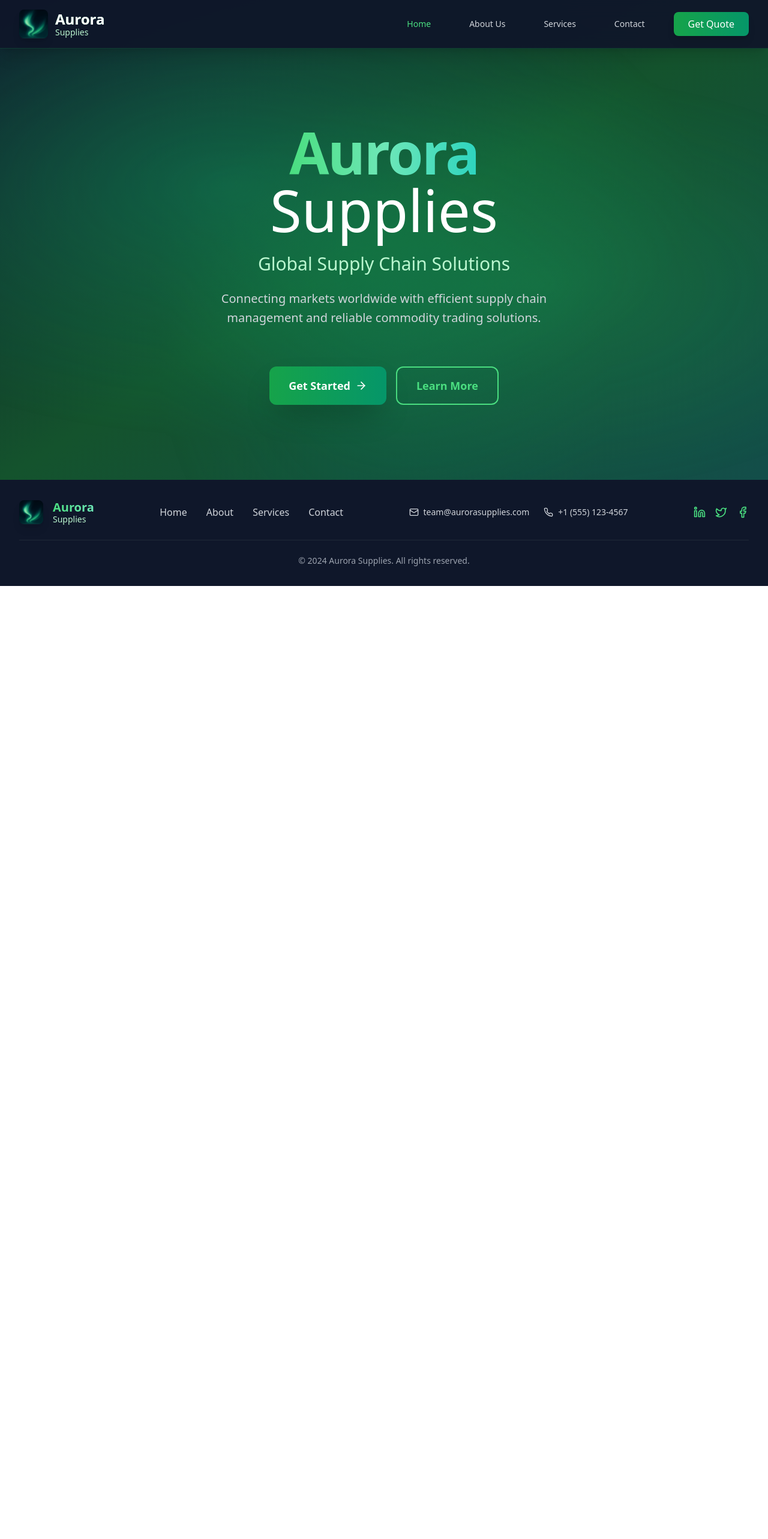
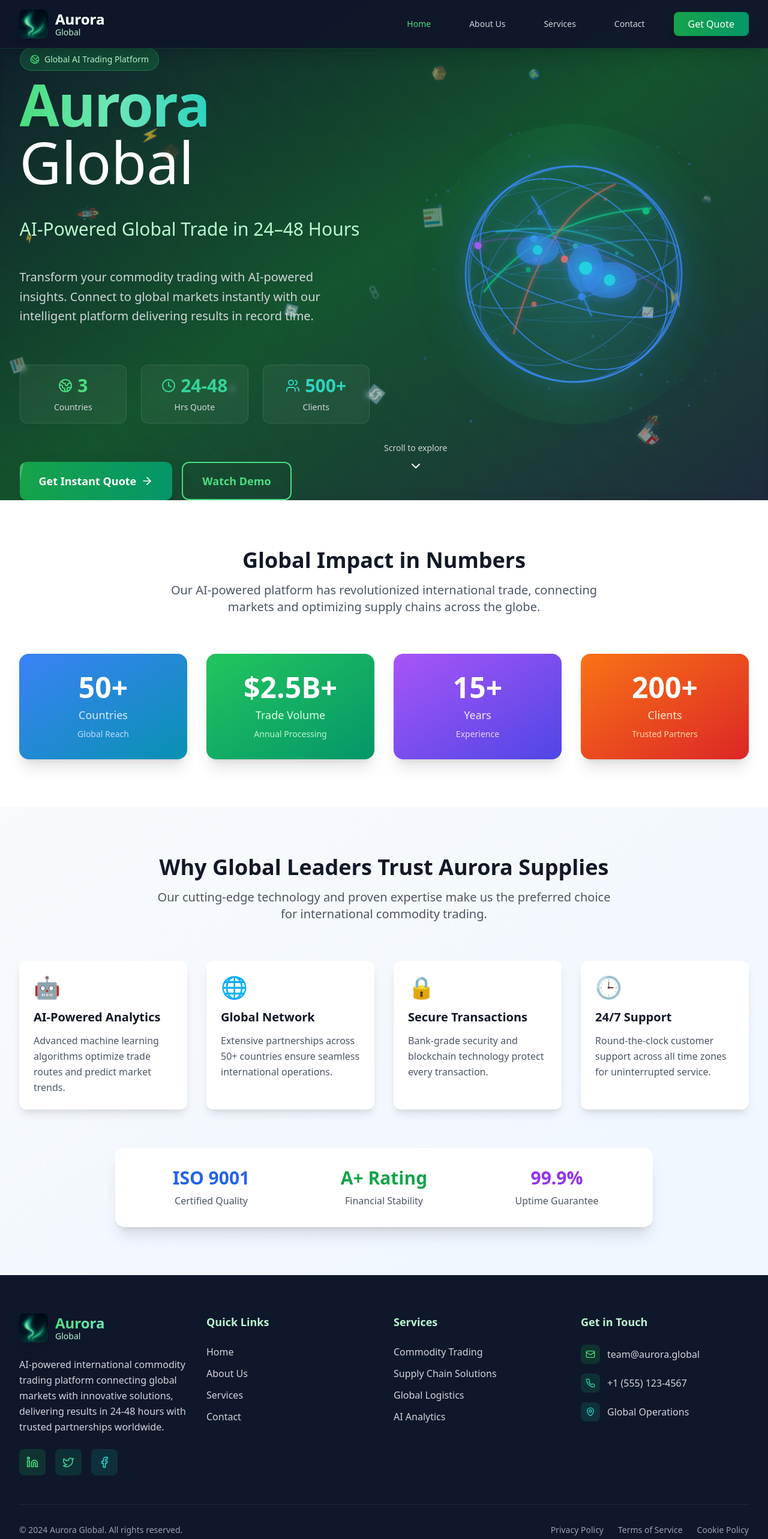
Before and after one commit to alokverma-bulkrooms/aurora-supplies-, a React (Vite) app: page / in a window 1280 px wide. Shown: the top 2566 px of the page at 60% size. Before the commit the page ends 977 px from the top, so only its background shows below. Built offline with nearby package versions, Linux system fonts and the light colour scheme.

Commit message:
Reverted to commit d1b9e11820b09f1e3a00b4adb812b26b321e7123

```diff
--- a/src/components/Footer.tsx
+++ b/src/components/Footer.tsx
@@ -4,70 +4,151 @@ import { Link } from "react-router-dom";
 
 const Footer = () => {
   return (
-    <footer className="bg-slate-900 text-white py-8">
-      <div className="max-w-7xl mx-auto px-4 sm:px-6 lg:px-8">
-        <div className="flex flex-col md:flex-row justify-between items-center space-y-6 md:space-y-0">
+    <footer className="bg-slate-900 text-white">
+      <div className="max-w-7xl mx-auto px-4 sm:px-6 lg:px-8 py-16">
+        <div className="grid grid-cols-1 md:grid-cols-2 lg:grid-cols-4 gap-8">
           {/* Company Info */}
-          <div className="flex items-center space-x-4">
+          <div className="lg:col-span-1">
+            <div className="flex items-center space-x-3 mb-6">
               <img
-              src="/lovable-uploads/db4b3c7a-e646-499d-987f-88cb8762f865.png"
-              alt="Aurora Supplies"
-              className="h-10 w-10 rounded-lg shadow-lg"
+                src="/lovable-uploads/f24ce586-8d11-4595-9c26-db9d6e121c8e.png"
+                alt="Aurora Global"
+                className="h-12 w-12 rounded-lg shadow-lg"
               />
               <div className="flex flex-col">
-              <span className="text-xl font-bold bg-gradient-to-r from-green-400 to-emerald-300 bg-clip-text text-transparent">
+                <span className="text-2xl font-bold bg-gradient-to-r from-green-400 to-emerald-300 bg-clip-text text-transparent">
                   Aurora
                 </span>
-              <span className="text-green-200 text-sm font-medium -mt-1">Supplies</span>
+                <span className="text-green-200 text-sm font-medium -mt-1">Global</span>
               </div>
             </div>
-
-          {/* Navigation Links */}
-          <div className="flex space-x-8">
-            <Link to="/" className="text-gray-300 hover:text-white transition-colors duration-300">
-              Home
-            </Link>
-            <Link to="/about" className="text-gray-300 hover:text-white transition-colors duration-300">
-              About
-            </Link>
-            <Link to="/services" className="text-gray-300 hover:text-white transition-colors duration-300">
-              Services
-            </Link>
-            <Link to="/contact" className="text-gray-300 hover:text-white transition-colors duration-300">
-              Contact
-            </Link>
-          </div>
-
-          {/* Contact Info */}
-          <div className="flex items-center space-x-6 text-sm">
-            <a href="mailto:team@aurorasupplies.com" className="flex items-center space-x-2 text-gray-300 hover:text-white transition-colors duration-300">
-              <Mail className="h-4 w-4" />
-              <span>team@aurorasupplies.com</span>
-            </a>
-            <a href="tel:+15551234567" className="flex items-center space-x-2 text-gray-300 hover:text-white transition-colors duration-300">
-              <Phone className="h-4 w-4" />
-              <span>+1 (555) 123-4567</span>
-            </a>
-          </div>
+            <p className="text-gray-300 mb-6 leading-relaxed">
+              AI-powered international commodity trading platform connecting global markets
+              with innovative solutions, delivering results in 24-48 hours with trusted partnerships worldwide.
+            </p>
 
             {/* Social Media */}
             <div className="flex space-x-4">
-            <a href="#" className="text-green-400 hover:text-white transition-colors duration-300">
-              <Linkedin className="w-5 h-5" />
+              <a
+                href="#"
+                className="group bg-green-600/20 hover:bg-green-600 p-3 rounded-lg transition-all duration-300 hover:scale-110"
+              >
+                <Linkedin className="w-5 h-5 text-green-400 group-hover:text-white" />
               </a>
-            <a href="#" className="text-green-400 hover:text-white transition-colors duration-300">
-              <Twitter className="w-5 h-5" />
+              <a
+                href="#"
+                className="group bg-emerald-600/20 hover:bg-emerald-600 p-3 rounded-lg transition-all duration-300 hover:scale-110"
+              >
+                <Twitter className="w-5 h-5 text-emerald-400 group-hover:text-white" />
               </a>
-            <a href="#" className="text-green-400 hover:text-white transition-colors duration-300">
-              <Facebook className="w-5 h-5" />
+              <a
+                href="#"
+                className="group bg-teal-600/20 hover:bg-teal-600 p-3 rounded-lg transition-all duration-300 hover:scale-110"
+              >
+                <Facebook className="w-5 h-5 text-teal-400 group-hover:text-white" />
               </a>
             </div>
           </div>
 
-        <div className="border-t border-gray-800 mt-6 pt-6 text-center">
+          {/* Quick Links */}
+          <div>
+            <h3 className="text-lg font-semibold mb-6 text-green-200">Quick Links</h3>
+            <ul className="space-y-3">
+              <li>
+                <Link
+                  to="/"
+                  className="text-gray-300 hover:text-white hover:translate-x-1 transition-all duration-300 inline-block"
+                >
+                  Home
+                </Link>
+              </li>
+              <li>
+                <Link
+                  to="/about"
+                  className="text-gray-300 hover:text-white hover:translate-x-1 transition-all duration-300 inline-block"
+                >
+                  About Us
+                </Link>
+              </li>
+              <li>
+                <Link
+                  to="/services"
+                  className="text-gray-300 hover:text-white hover:translate-x-1 transition-all duration-300 inline-block"
+                >
+                  Services
+                </Link>
+              </li>
+              <li>
+                <Link
+                  to="/contact"
+                  className="text-gray-300 hover:text-white hover:translate-x-1 transition-all duration-300 inline-block"
+                >
+                  Contact
+                </Link>
+              </li>
+            </ul>
+          </div>
+
+          {/* Services */}
+          <div>
+            <h3 className="text-lg font-semibold mb-6 text-green-200">Services</h3>
+            <ul className="space-y-3">
+              <li>
+                <span className="text-gray-300">Commodity Trading</span>
+              </li>
+              <li>
+                <span className="text-gray-300">Supply Chain Solutions</span>
+              </li>
+              <li>
+                <span className="text-gray-300">Global Logistics</span>
+              </li>
+              <li>
+                <span className="text-gray-300">AI Analytics</span>
+              </li>
+            </ul>
+          </div>
+
+          {/* Contact Info */}
+          <div>
+            <h3 className="text-lg font-semibold mb-6 text-green-200">Get in Touch</h3>
+            <div className="space-y-4">
+              <div className="flex items-center space-x-3 group">
+                <div className="bg-green-600/20 p-2 rounded-lg group-hover:bg-green-600/40 transition-colors duration-300">
+                  <Mail className="h-4 w-4 text-green-400" />
+                </div>
+                <a href="mailto:team@aurora.global" className="text-gray-300 hover:text-white transition-colors duration-300">
+                  team@aurora.global
+                </a>
+              </div>
+              <div className="flex items-center space-x-3 group">
+                <div className="bg-emerald-600/20 p-2 rounded-lg group-hover:bg-emerald-600/40 transition-colors duration-300">
+                  <Phone className="h-4 w-4 text-emerald-400" />
+                </div>
+                <a href="tel:+15551234567" className="text-gray-300 hover:text-white transition-colors duration-300">
+                  +1 (555) 123-4567
+                </a>
+              </div>
+              <div className="flex items-center space-x-3 group">
+                <div className="bg-teal-600/20 p-2 rounded-lg group-hover:bg-teal-600/40 transition-colors duration-300">
+                  <MapPin className="h-4 w-4 text-teal-400" />
+                </div>
+                <span className="text-gray-300">Global Operations</span>
+              </div>
+            </div>
+          </div>
+        </div>
+
+        <div className="border-t border-gray-800 mt-12 pt-8">
+          <div className="flex flex-col md:flex-row justify-between items-center space-y-4 md:space-y-0">
             <p className="text-gray-400 text-sm">
-            © 2024 Aurora Supplies. All rights reserved.
+              © 2024 Aurora Global. All rights reserved.
             </p>
+            <div className="flex space-x-6 text-sm text-gray-400">
+              <a href="#" className="hover:text-white transition-colors duration-300">Privacy Policy</a>
+              <a href="#" className="hover:text-white transition-colors duration-300">Terms of Service</a>
+              <a href="#" className="hover:text-white transition-colors duration-300">Cookie Policy</a>
+            </div>
+          </div>
         </div>
       </div>
     </footer>
--- a/src/components/Navbar.tsx
+++ b/src/components/Navbar.tsx
@@ -23,15 +23,15 @@ const Navbar = () => {
           <div className="flex items-center">
             <Link to="/" className="flex items-center space-x-3 group">
               <img
-                src="/lovable-uploads/db4b3c7a-e646-499d-987f-88cb8762f865.png"
-                alt="Aurora Supplies"
+                src="/lovable-uploads/f24ce586-8d11-4595-9c26-db9d6e121c8e.png"
+                alt="Aurora Global"
                 className="h-12 w-12 rounded-lg shadow-lg group-hover:shadow-green-500/50 transition-all duration-300"
               />
               <div className="flex flex-col">
                 <span className="text-white text-2xl font-bold bg-gradient-to-r from-green-400 to-emerald-300 bg-clip-text text-transparent">
                   Aurora
                 </span>
-                <span className="text-green-200 text-sm font-medium -mt-1">Supplies</span>
+                <span className="text-green-200 text-sm font-medium -mt-1">Global</span>
               </div>
             </Link>
           </div>
--- a/src/components/home/Hero.tsx
+++ b/src/components/home/Hero.tsx
@@ -1,74 +1,168 @@
 
-import { ArrowRight } from "lucide-react";
+import { useState, useEffect } from "react";
+import { ChevronDown, ArrowRight, Globe2, Clock, Users } from "lucide-react";
+import AnimatedGlobe from "./AnimatedGlobe";
+import FloatingIcons from "./FloatingIcons";
 
 const Hero = () => {
+  const [currentText, setCurrentText] = useState("");
+  const [currentIndex, setCurrentIndex] = useState(0);
+  const [showCursor, setShowCursor] = useState(true);
+
+  const texts = [
+    "AI-Powered Global Trade in 24–48 Hours",
+    "Seamless Commodity Trading Worldwide",
+    "Intelligent Supply Chain Solutions",
+    "Global Trade Network Optimization"
+  ];
+
+  // Typewriter effect
+  useEffect(() => {
+    const text = texts[currentIndex];
+    let charIndex = 0;
+
+    const typewriter = setInterval(() => {
+      if (charIndex <= text.length) {
+        setCurrentText(text.slice(0, charIndex));
+        charIndex++;
+      } else {
+        clearInterval(typewriter);
+        setTimeout(() => {
+          setCurrentIndex((prev) => (prev + 1) % texts.length);
+        }, 3000);
+      }
+    }, 80);
+
+    return () => clearInterval(typewriter);
+  }, [currentIndex]);
+
+  // Cursor blinking effect
+  useEffect(() => {
+    const cursorInterval = setInterval(() => {
+      setShowCursor(prev => !prev);
+    }, 500);
+    return () => clearInterval(cursorInterval);
+  }, []);
+
   return (
-    <div className="relative min-h-screen bg-gradient-to-br from-slate-900 via-green-900 to-teal-900 overflow-hidden">
-      {/* Aurora-inspired background */}
+    <div className="relative min-h-screen bg-gradient-to-br from-slate-900 via-green-900 to-slate-800 overflow-hidden">
+      {/* Animated Background with Neural Mesh */}
       <div className="absolute inset-0">
         <div
-          className="w-full h-full opacity-60"
+          className="w-full h-full opacity-10"
           style={{
             backgroundImage: `
-              radial-gradient(ellipse at 30% 40%, rgba(16, 185, 129, 0.4) 0%, transparent 60%),
-              radial-gradient(ellipse at 70% 60%, rgba(34, 197, 94, 0.3) 0%, transparent 50%),
-              radial-gradient(ellipse at 50% 80%, rgba(5, 150, 105, 0.2) 0%, transparent 40%)
+              radial-gradient(circle at 25% 25%, rgba(34, 197, 94, 0.3) 0%, transparent 50%),
+              radial-gradient(circle at 75% 75%, rgba(16, 185, 129, 0.3) 0%, transparent 50%),
+              linear-gradient(45deg, transparent 30%, rgba(34, 197, 94, 0.1) 50%, transparent 70%)
             `,
-            backgroundSize: '100% 100%',
-            animation: 'aurora 8s ease-in-out infinite alternate'
+            backgroundSize: '100% 100%, 100% 100%, 60px 60px',
+            animation: 'float 20s ease-in-out infinite'
           }}
         />
       </div>
 
+      {/* Floating Icons */}
+      <FloatingIcons />
+
       {/* Main Content */}
       <div className="relative z-10 min-h-screen flex items-center pt-20">
-        <div className="max-w-7xl mx-auto px-4 sm:px-6 lg:px-8 text-center">
+        <div className="max-w-7xl mx-auto px-4 sm:px-6 lg:px-8 grid lg:grid-cols-2 gap-12 items-center">
+          {/* Left Content */}
           <div className="text-white space-y-8">
             <div className="space-y-6">
+              <div className="space-y-2">
+                <div className="inline-flex items-center px-4 py-2 bg-green-500/20 rounded-full border border-green-400/30 backdrop-blur-sm">
+                  <Globe2 className="w-4 h-4 mr-2 text-green-400" />
+                  <span className="text-sm text-green-200">Global AI Trading Platform</span>
+                </div>
+
                 <h1 className="text-6xl lg:text-8xl font-bold leading-tight">
                   <span className="bg-gradient-to-r from-green-400 via-emerald-300 to-teal-400 bg-clip-text text-transparent font-extrabold tracking-tight">
                     Aurora
                   </span>
                   <br />
-                <span className="text-white font-light">Supplies</span>
+                  <span className="text-white font-light">Global</span>
                 </h1>
+              </div>
 
-              <p className="text-2xl lg:text-3xl text-green-200 font-light max-w-4xl mx-auto">
-                Global Supply Chain Solutions
-              </p>
+              <div className="h-20 flex items-center">
+                <h2 className="text-2xl lg:text-3xl text-green-200 font-medium">
+                  {currentText}
+                  <span className={`${showCursor ? 'opacity-100' : 'opacity-0'} transition-opacity duration-100`}>|</span>
+                </h2>
+              </div>
 
-              <p className="text-xl text-gray-300 max-w-2xl mx-auto leading-relaxed">
-                Connecting markets worldwide with efficient supply chain management
-                and reliable commodity trading solutions.
+              <p className="text-xl text-gray-300 max-w-lg leading-relaxed">
+                Transform your commodity trading with AI-powered insights.
+                Connect to global markets instantly with our intelligent platform
+                delivering results in record time.
               </p>
             </div>
 
-            <div className="flex flex-col sm:flex-row gap-4 justify-center pt-8">
-              <button className="group bg-gradient-to-r from-green-600 to-emerald-600 hover:from-green-500 hover:to-emerald-500 text-white px-8 py-4 rounded-xl font-semibold text-lg shadow-2xl hover:shadow-green-500/50 transform hover:scale-105 transition-all duration-300">
-                <span className="flex items-center justify-center">
-                  Get Started
+            {/* Animated Counters */}
+            <div className="grid grid-cols-3 gap-6 py-8">
+              <div className="text-center bg-white/5 rounded-xl p-4 backdrop-blur-sm border border-white/10 hover:bg-white/10 transition-all duration-300">
+                <div className="flex items-center justify-center mb-2">
+                  <Globe2 className="w-6 h-6 text-green-400 mr-2" />
+                  <div className="text-3xl font-bold text-green-400">3</div>
+                </div>
+                <div className="text-gray-300 text-sm">Countries</div>
+              </div>
+              <div className="text-center bg-white/5 rounded-xl p-4 backdrop-blur-sm border border-white/10 hover:bg-white/10 transition-all duration-300">
+                <div className="flex items-center justify-center mb-2">
+                  <Clock className="w-6 h-6 text-emerald-400 mr-2" />
+                  <div className="text-3xl font-bold text-emerald-400">24-48</div>
+                </div>
+                <div className="text-gray-300 text-sm">Hrs Quote</div>
+              </div>
+              <div className="text-center bg-white/5 rounded-xl p-4 backdrop-blur-sm border border-white/10 hover:bg-white/10 transition-all duration-300">
+                <div className="flex items-center justify-center mb-2">
+                  <Users className="w-6 h-6 text-teal-400 mr-2" />
+                  <div className="text-3xl font-bold text-teal-400">500+</div>
+                </div>
+                <div className="text-gray-300 text-sm">Clients</div>
+              </div>
+            </div>
+
+            <div className="flex flex-col sm:flex-row gap-4">
+              <button className="group bg-gradient-to-r from-green-600 to-emerald-600 hover:from-green-500 hover:to-emerald-500 text-white px-8 py-4 rounded-xl font-semibold text-lg shadow-2xl hover:shadow-green-500/50 transform hover:scale-105 transition-all duration-300 relative overflow-hidden">
+                <div className="absolute inset-0 bg-white/20 transform -skew-x-12 -translate-x-full group-hover:translate-x-full transition-transform duration-700"></div>
+                <span className="relative flex items-center">
+                  Get Instant Quote
                   <ArrowRight className="ml-2 w-5 h-5 group-hover:translate-x-1 transition-transform duration-300" />
                 </span>
               </button>
-              <button className="border-2 border-green-400 text-green-400 hover:bg-green-400 hover:text-white px-8 py-4 rounded-xl font-semibold text-lg transition-all duration-300">
-                Learn More
+              <button className="group border-2 border-green-400 text-green-400 hover:bg-green-400 hover:text-white px-8 py-4 rounded-xl font-semibold text-lg transition-all duration-300 relative overflow-hidden">
+                <span className="relative">Watch Demo</span>
               </button>
+            </div>
+          </div>
+
+          {/* Right Content - Enhanced Animated Globe */}
+          <div className="relative flex justify-center">
+            <div className="relative">
+              <AnimatedGlobe />
+              <div className="absolute inset-0 bg-gradient-to-r from-transparent via-green-500/10 to-transparent animate-pulse rounded-full"></div>
             </div>
           </div>
         </div>
       </div>
 
-      {/* Custom CSS for aurora animation */}
+      {/* Scroll Indicator */}
+      <div className="absolute bottom-8 left-1/2 transform -translate-x-1/2 text-white animate-bounce">
+        <div className="flex flex-col items-center space-y-2">
+          <span className="text-sm text-gray-300">Scroll to explore</span>
+          <ChevronDown className="h-6 w-6" />
+        </div>
+      </div>
+
+      {/* Custom CSS for animations */}
       <style>{`
-        @keyframes aurora {
-          0% {
-            opacity: 0.6;
-            transform: translateY(0px) scale(1);
-          }
-          100% {
-            opacity: 0.8;
-            transform: translateY(-10px) scale(1.05);
-          }
+        @keyframes float {
+          0%, 100% { transform: translateY(0px) rotate(0deg); }
+          33% { transform: translateY(-20px) rotate(1deg); }
+          66% { transform: translateY(-10px) rotate(-1deg); }
         }
       `}</style>
     </div>
--- a/src/pages/Home.tsx
+++ b/src/pages/Home.tsx
@@ -1,10 +1,14 @@
 
 import Hero from "../components/home/Hero";
+import Counters from "../components/home/Counters";
+import TrustSection from "../components/home/TrustSection";
 
 const Home = () => {
   return (
     <div className="min-h-screen">
       <Hero />
+      <Counters />
+      <TrustSection />
     </div>
   );
 };
```
Also changed, not shown: public/lovable-uploads/db4b3c7a-e646-499d-987f-88cb8762f865.png (deleted). Lines whose indentation alone changed are shown as unchanged.
